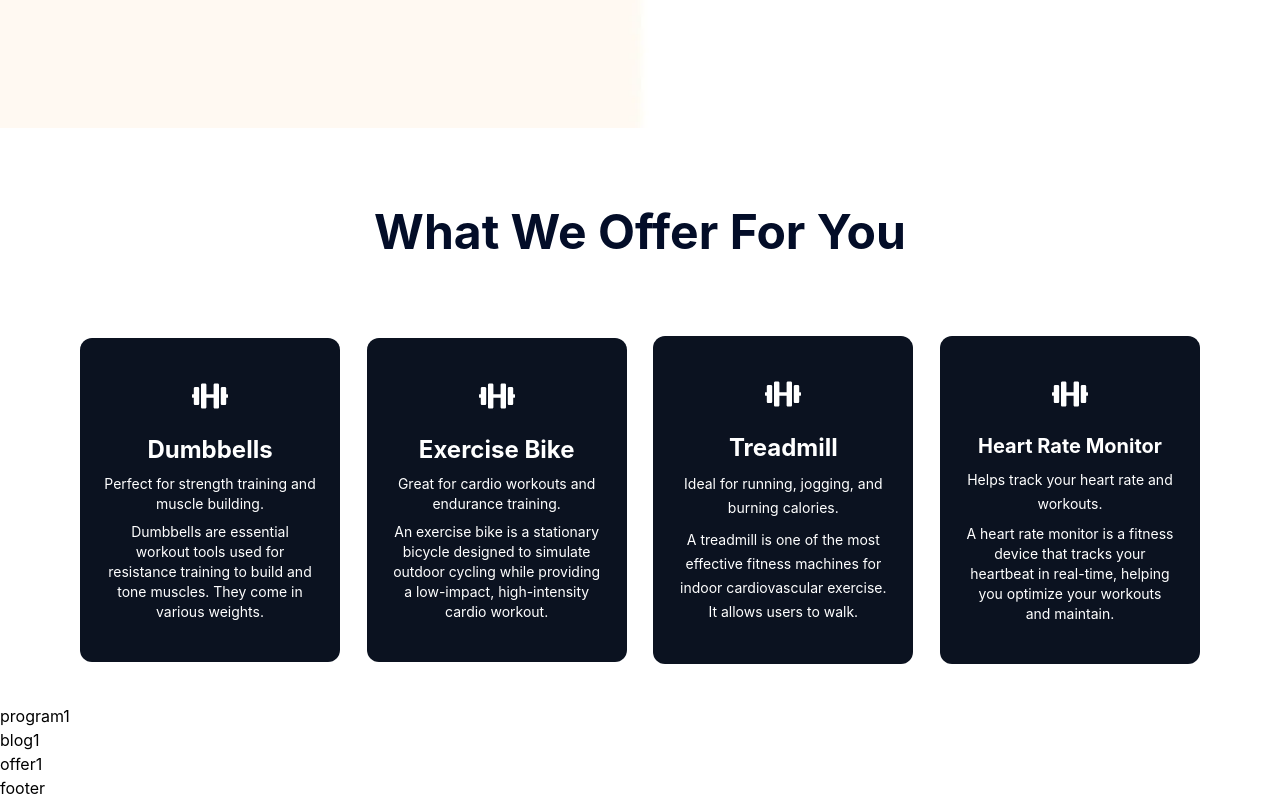
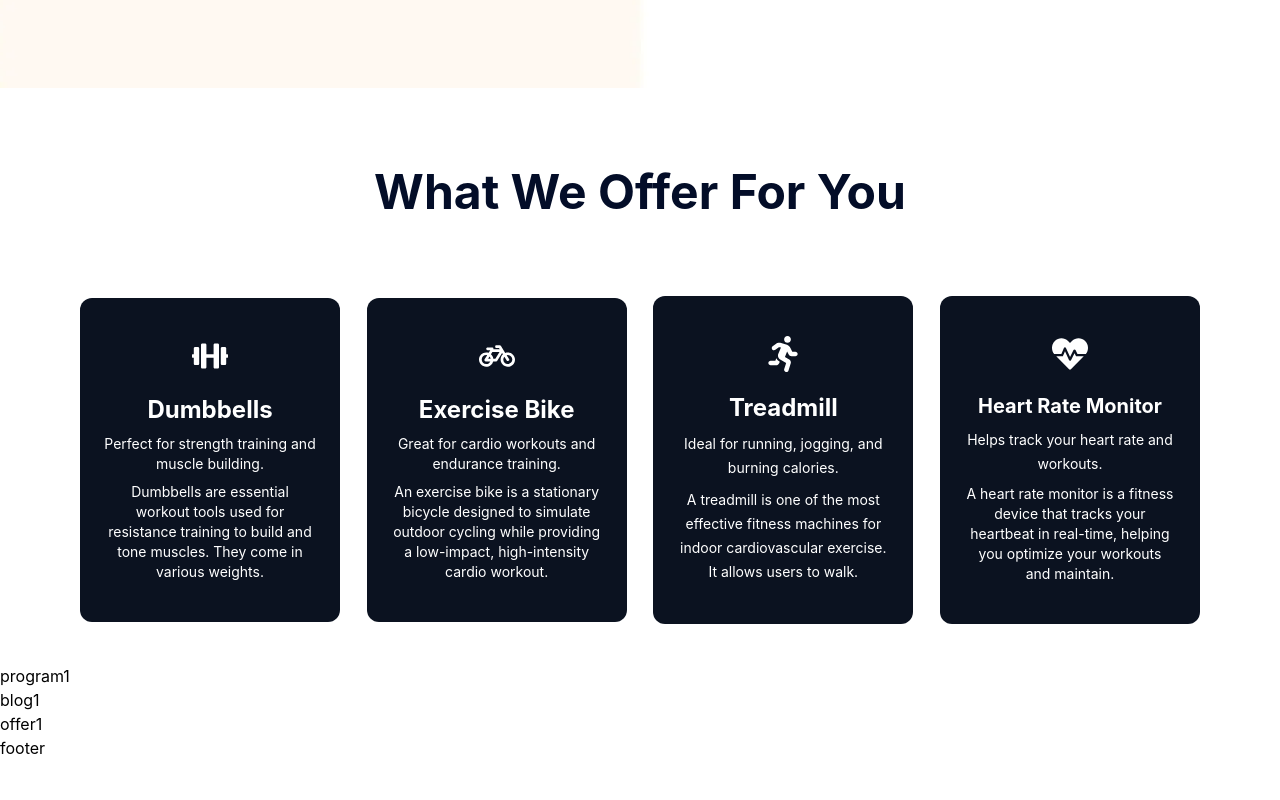
Before and after one commit to ShanzaArooj142/coders-gym-website, a React (Vite) app in the folder coders-gym/: page / in a window 1280 px wide. Shown: the part 672-1472 px from the top of the page. After the commit the page ends 1432 px from the top, so only its background shows below. Built offline with nearby package versions, Linux system fonts and the light colour scheme.

Commit message:
Update Home and Products components for improved layout and icon enhancements

```diff
--- a/coders-gym/src/components/Home.jsx
+++ b/coders-gym/src/components/Home.jsx
@@ -5,7 +5,7 @@ const Home = () => {
   return (
     <div id='home'
       style={{ backgroundImage: "url('/bg.webp')" }}
-      className="h-200 w-full bg-cover bg-center bg-no-repeat"
+      className="h-190 w-full bg-cover bg-center bg-no-repeat"
     >
       <Navbar />
       <div className="mx-18 flex items-center justify-between">
@@ -23,7 +23,7 @@ const Home = () => {
           </button>
         </div>
         <div className="mt-20 mr-10">
-          <img src="/img1.webp" alt="Gym" className="w-[450px] h-[500px] object-contain" />
+          <img src="/img1.webp" alt="" className="w-130 h-125 object-contain" />
         </div>
       </div>
     </div>
--- a/coders-gym/src/components/Products.jsx
+++ b/coders-gym/src/components/Products.jsx
@@ -1,5 +1,5 @@
 import React from "react";
-import { FaDumbbell } from "react-icons/fa";
+import { FaDumbbell,FaBicycle,FaRunning,FaHeartbeat } from "react-icons/fa";
 
 const Products = () => {
   return (
@@ -24,7 +24,7 @@ const Products = () => {
 
        {/* Card 2 */}
        <div className="bg-[#0b1220] text-white w-65 rounded-xl flex flex-col items-center text-center px-6 py-10 transition-transform duration-300 hover:scale-105 cursor-pointer">
-        <p className="text-4xl "><FaDumbbell  /></p>
+        <p className="text-4xl "><FaBicycle /></p>
         <h2 className="text-2xl font-bold mt-5 ">Exercise Bike</h2>
         <p className="text-sm leading-5 mt-2">Great for cardio workouts and endurance training.</p>
         <p className="text-sm leading-5 mt-2">
@@ -34,7 +34,7 @@ const Products = () => {
 
        {/* Card 3 */}
        <div className="bg-[#0b1220] text-white w-65 rounded-xl flex flex-col items-center text-center px-6 py-10 transition-transform duration-300 hover:scale-105 cursor-pointer">
-        <p className="text-4xl "><FaDumbbell  /></p>
+        <p className="text-4xl "><FaRunning /></p>
         <h2 className="text-2xl font-bold mt-5 ">Treadmill</h2>
         <p className="text-sm leading-6 mt-2">Ideal for running, jogging, and burning calories.</p>
         <p className="text-sm leading-6 mt-2">
@@ -44,7 +44,7 @@ const Products = () => {
 
        {/* Card 4 */}
        <div className="bg-[#0b1220] text-white w-65 rounded-xl flex flex-col items-center text-center px-6 py-10 transition-transform duration-300 hover:scale-105 cursor-pointer">
-        <p className="text-4xl "><FaDumbbell  /></p>
+        <p className="text-4xl "><FaHeartbeat /></p>
         <h2 className="text-xl font-bold mt-5 ">Heart Rate Monitor</h2>
         <p className="text-sm leading-6 mt-2">Helps track your heart rate and workouts.</p>
         <p className="text-sm leading-5 mt-2">
```
